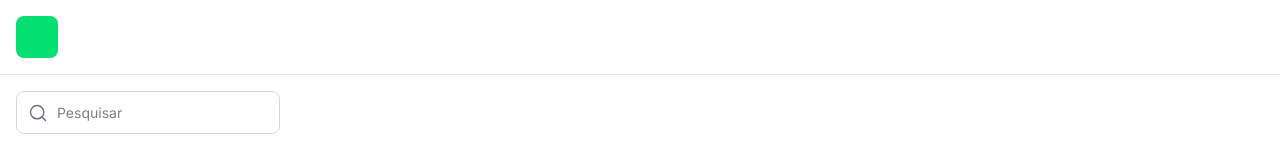
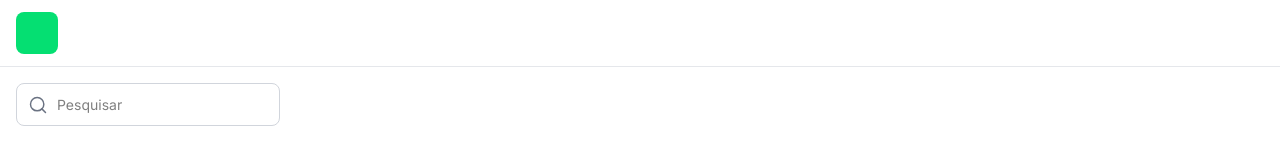
Before and after one commit to faelcjeronymo/financial-organizer, a Next.js app: page / in a window 1280 px wide. Shown: the top 160 px of the page. Built offline with nearby package versions, Linux system fonts and the light colour scheme.

Commit message:
changed header padding

```diff
--- a/src/app/_components/Header/index.tsx
+++ b/src/app/_components/Header/index.tsx
@@ -1,6 +1,6 @@
 const Header = () => {
     return (
-        <header className="flex items-center justify-between p-4 border-b border-b-gray-200">
+        <header className="flex items-center justify-between py-3 px-4 border-b border-b-gray-200">
             <div className="bg-green-400" style={{width: 42, height: 42, borderRadius: 8}}></div>
         </header>
     );
```
